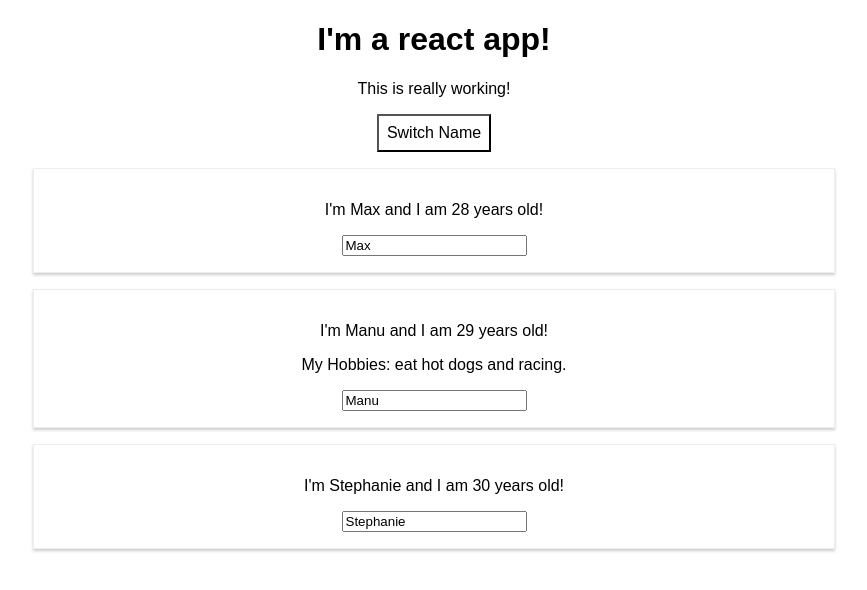
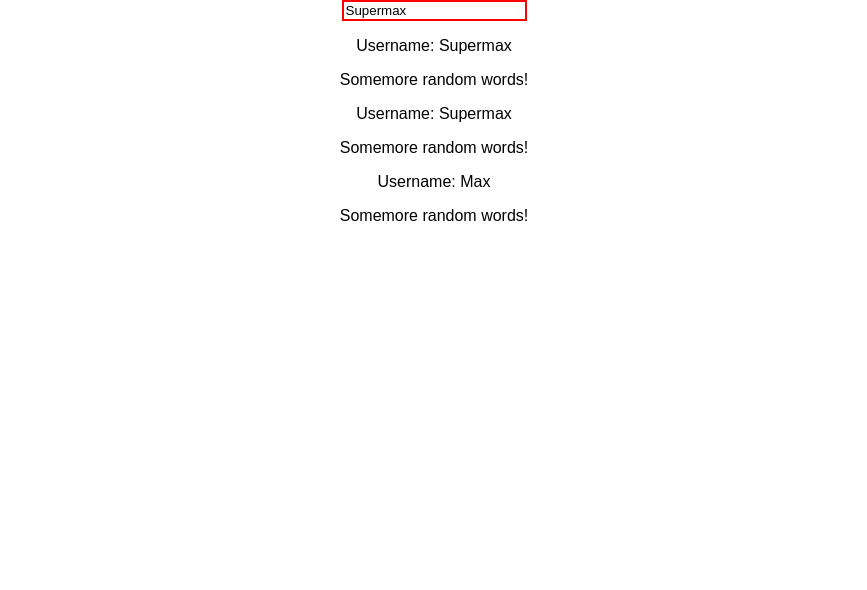
Before and after one commit to pakawaka1/react-complete-guide, a React (Create React App) app: page / in a window 1280 px wide. Shown: the top 590 px of the page, without its empty margins (206-1073 px from the left). Built offline with nearby package versions, Linux system fonts and the light colour scheme.

Commit message:
feat: first commit

```diff
--- a/src/App.js
+++ b/src/App.js
@@ -1,76 +1,28 @@
 import React, { Component } from 'react';
 import './App.css';
-import Person from './Person/Person';
+
+import UserInput from './UserInput/UserInput';
+import UserOutput from './UserOutput/UserOutput';
 
 class App extends Component {
   state = {
-    persons: [
-      { name: 'Max', age: 28 },
-      { name: 'Manu', age: 29 },
-      { name: 'Stephanie', age: 30 }
-    ],
-    otherState: 'some other value'
+    username: 'Supermax'
   };
-
-  switchNameHandler = newName => {
-    this.setState({
-      persons: [
-        { name: newName, age: 500 },
-        { name: 'Manu', age: 29 },
-        { name: 'El Guey', age: 30333 }
-      ]
-    });
+  usernameChangedHandler = event => {
+    this.setState({ username: event.target.value });
   };
-
-  nameChangedHandler = event => {
-    this.setState({
-      persons: [
-        { name: 'Max', age: 500 },
-        { name: event.target.value, age: 29 },
-        { name: 'El Guey', age: 30333 }
-      ]
-    });
-  };
-
   render() {
-    const style = {
-      backgroundColor: 'white',
-      font: 'inherit',
-      border: '1x solid blue',
-      padding: '8px',
-      cursor: 'pointer'
-    };
     return (
       <div className='App'>
-        <h1>I'm a react app!</h1>
-        <p>This is really working!</p>
-        <button
-          style={style}
-          onClick={this.switchNameHandler.bind(this, 'Maximo')}
-        >
-          Switch Name
-        </button>
-        <Person
-          name={this.state.persons[0].name}
-          age={this.state.persons[0].age}
-          click={this.switchNameHandler}
+        <UserInput
+          changed={this.usernameChangedHandler}
+          currentName={this.state.username}
         />
-        <Person
-          name={this.state.persons[1].name}
-          age={this.state.persons[1].age}
-          click={this.switchNameHandler.bind(this, 'El Cholos')}
-          changed={this.nameChangedHandler}
-        >
-          My Hobbies: eat hot dogs and racing.
-        </Person>
-        <Person
-          name={this.state.persons[2].name}
-          age={this.state.persons[2].age}
-          click={this.switchNameHandler}
-        />
+        <UserOutput userName={this.state.username} />
+        <UserOutput userName={this.state.username} />
+        <UserOutput userName='Max' />
       </div>
     );
   }
 }
-
 export default App;
--- a/src/Person/Person.css
+++ /dev/null
@@ -1,8 +0,0 @@
-.Person {
-  width: 60%;
-  margin: 16px auto;
-  border: 1px solid #eee;
-  box-shadow: 0 2px 3px #ccc;
-  padding: 16px;
-  text-align: center;
-}
--- a/src/Person/Person.js
+++ /dev/null
@@ -1,16 +0,0 @@
-import React from 'react';
-import './Person.css';
-
-const person = props => {
-  return (
-    <div className='Person'>
-      <p onClick={props.click}>
-        I'm {props.name} and I am {props.age} years old!
-      </p>
-      <p>{props.children}</p>
-      <input type='text' onChange={props.changed} value={props.name}></input>
-    </div>
-  );
-};
-
-export default person;
--- /dev/null
+++ b/src/UserInput/UserInput.js
@@ -0,0 +1,16 @@
+import React from 'react';
+
+const userInput = props => {
+  const inputStyle = {
+    border: '2px solid red'
+  };
+  return (
+    <input
+      type='text'
+      style={inputStyle}
+      onChange={props.changed}
+      value={props.currentName}
+    />
+  );
+};
+export default userInput;
--- /dev/null
+++ b/src/UserOutput/UserOutput.js
@@ -0,0 +1,12 @@
+import React from 'react';
+
+const userOutput = props => {
+  return (
+    <div>
+      <p>Username: {props.userName}</p>
+      <p>Somemore random words!</p>
+    </div>
+  );
+};
+
+export default userOutput;
```
